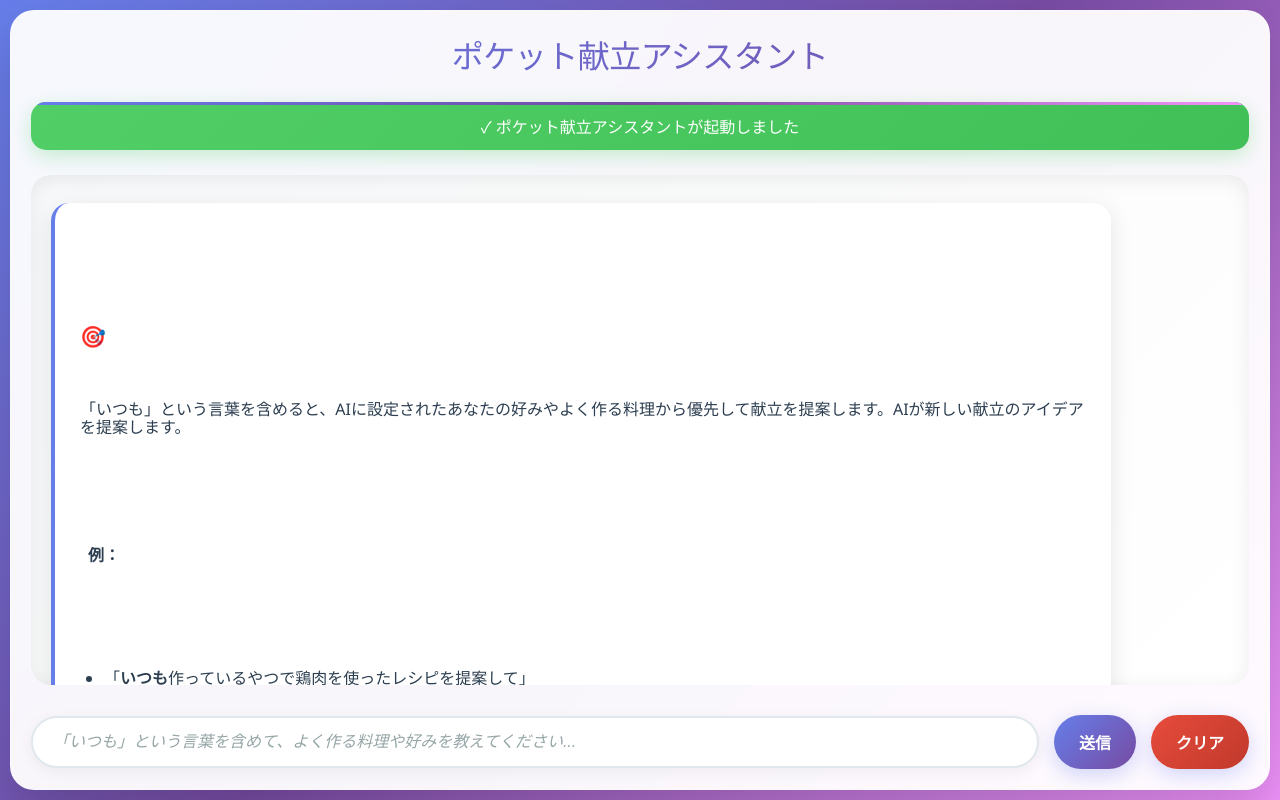
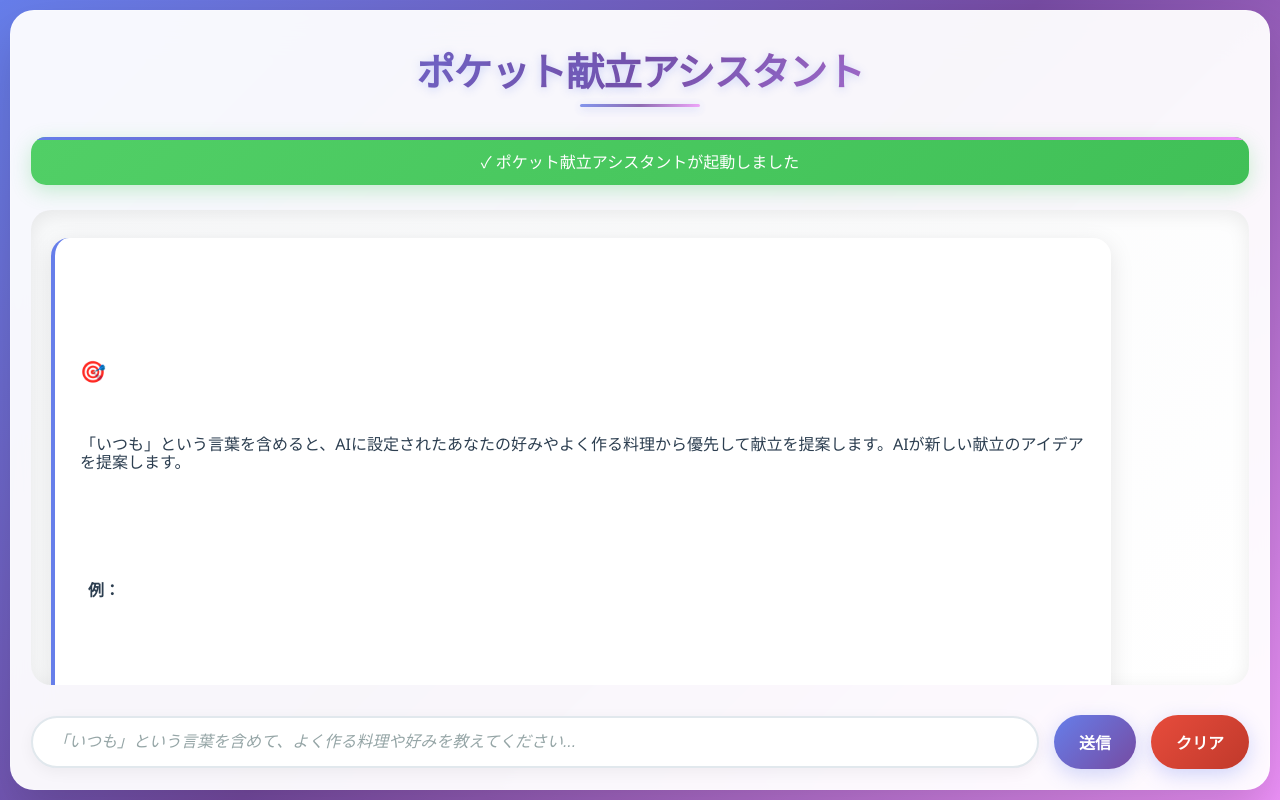
Before and after one commit to tomomo086/Recipe_SLM, a plain HTML site: page chat.html in a window 1280 px wide. Drawn offline with Linux system fonts and the light colour scheme.

Commit message:
タイトルの強調

```diff
--- a/styles.css
+++ b/styles.css
@@ -142,15 +142,43 @@ body {
 h2 {
     text-align: center;
     color: #2c3e50;
-    margin-bottom: 15px;
-    font-size: 2em;
-    font-weight: 300;
-    background: linear-gradient(135deg, #667eea, #764ba2);
+    margin-bottom: 20px;
+    font-size: 2.4em;
+    font-weight: 700;
+    background: linear-gradient(135deg, #667eea 0%, #764ba2 50%, #f093fb 100%);
     -webkit-background-clip: text;
     -webkit-text-fill-color: transparent;
     background-clip: text;
-    letter-spacing: -0.5px;
+    letter-spacing: -1px;
     flex-shrink: 0;
+    text-shadow: 0 2px 10px rgba(102, 126, 234, 0.3);
+    position: relative;
+    padding: 10px 0;
+}
+
+h2::after {
+    content: '';
+    position: absolute;
+    bottom: 0;
+    left: 50%;
+    transform: translateX(-50%);
+    width: 80px;
+    height: 3px;
+    background: linear-gradient(135deg, #667eea, #764ba2, #f093fb);
+    border-radius: 2px;
+    box-shadow: 0 2px 8px rgba(102, 126, 234, 0.4);
+    animation: titleUnderline 2s ease-in-out infinite;
+}
+
+@keyframes titleUnderline {
+    0%, 100% {
+        width: 80px;
+        opacity: 1;
+    }
+    50% {
+        width: 120px;
+        opacity: 0.8;
+    }
 }
 
 .messages {
@@ -407,8 +435,9 @@ button:disabled {
     }
 
     h2 {
-        font-size: 1.8em;
-        margin-bottom: 10px;
+        font-size: 2.0em;
+        margin-bottom: 15px;
+        font-weight: 700;
     }
 
     .messages {
@@ -465,8 +494,9 @@ button:disabled {
     }
 
     h2 {
-        font-size: 1.6em;
-        margin-bottom: 8px;
+        font-size: 1.8em;
+        margin-bottom: 12px;
+        font-weight: 700;
     }
 
     .messages {
```
